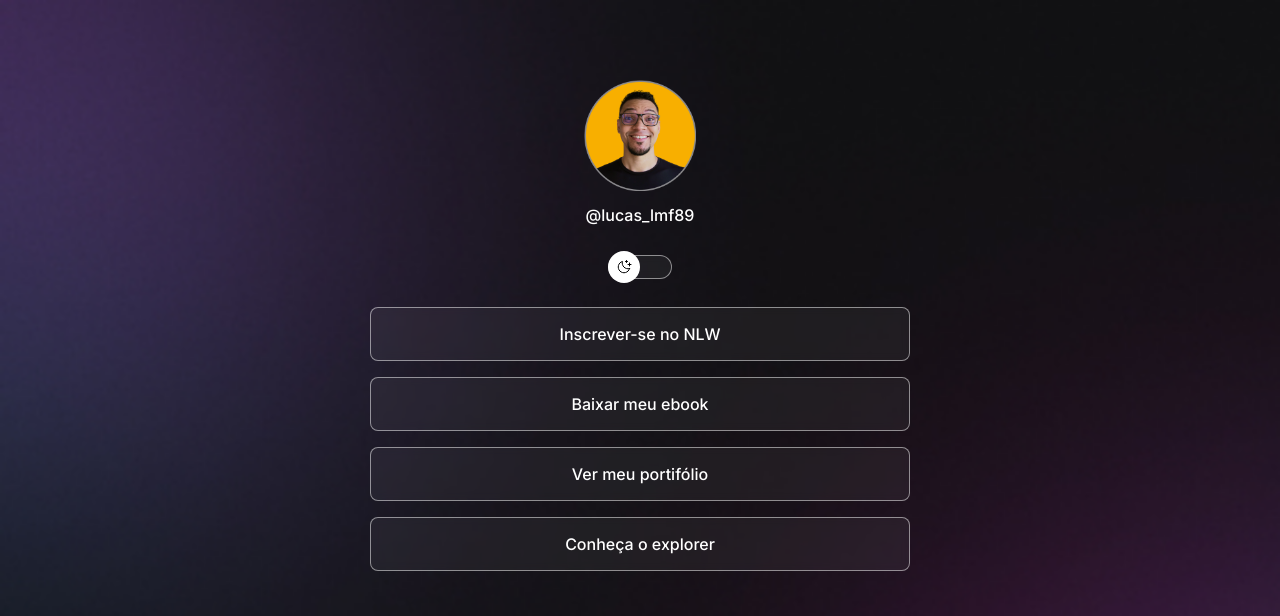
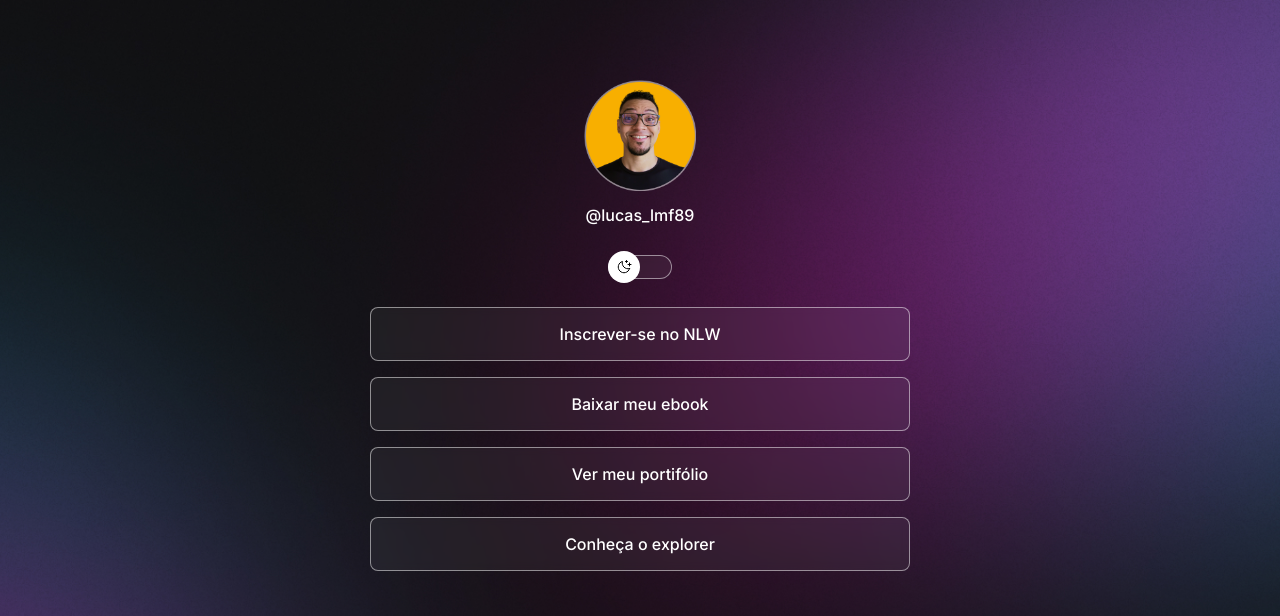
Before and after one commit to lucaslmf89/projeto, a plain HTML site: page index.html in a window 1280 px wide. Shown: the top 616 px of the page. Drawn offline with nearby package versions, Linux system fonts and the light colour scheme.

Commit message:
change background based on media queries

```diff
--- a/style.css
+++ b/style.css
@@ -31,6 +31,7 @@
 
   /*background: color image repeat position/size */
   background: var(--bg-url) no-repeat top center/cover;
+  height: 100vh;
 }
 body * {
   font-family: "Inter", sans-serif;
@@ -138,3 +139,12 @@
   text-align: center;
   font-size: 14px;
 }
+/*media queries*/
+@media (min-width: 700px) {
+  :root {
+    --bg-url: url(./assets/bg-desktop.jpg);
+  }
+  .light {
+    --bg-url: (./assets/bg-desktop-light.jpg);
+  }
+}
```
